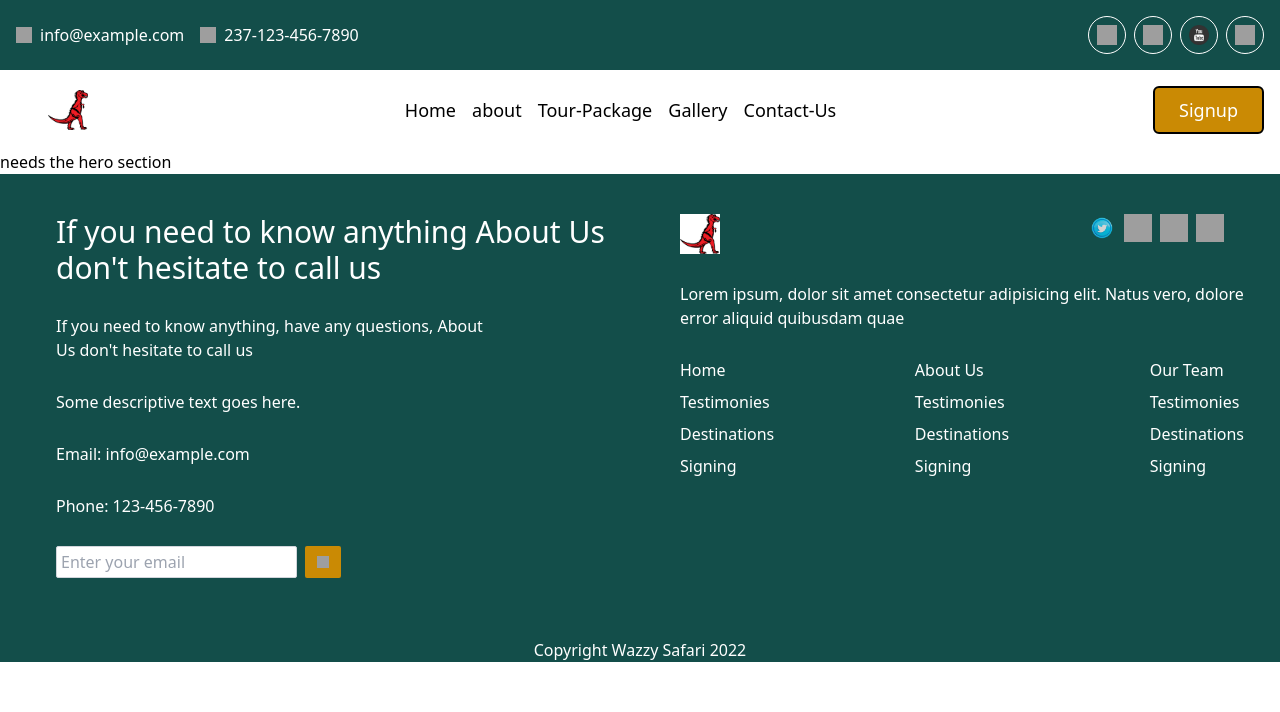
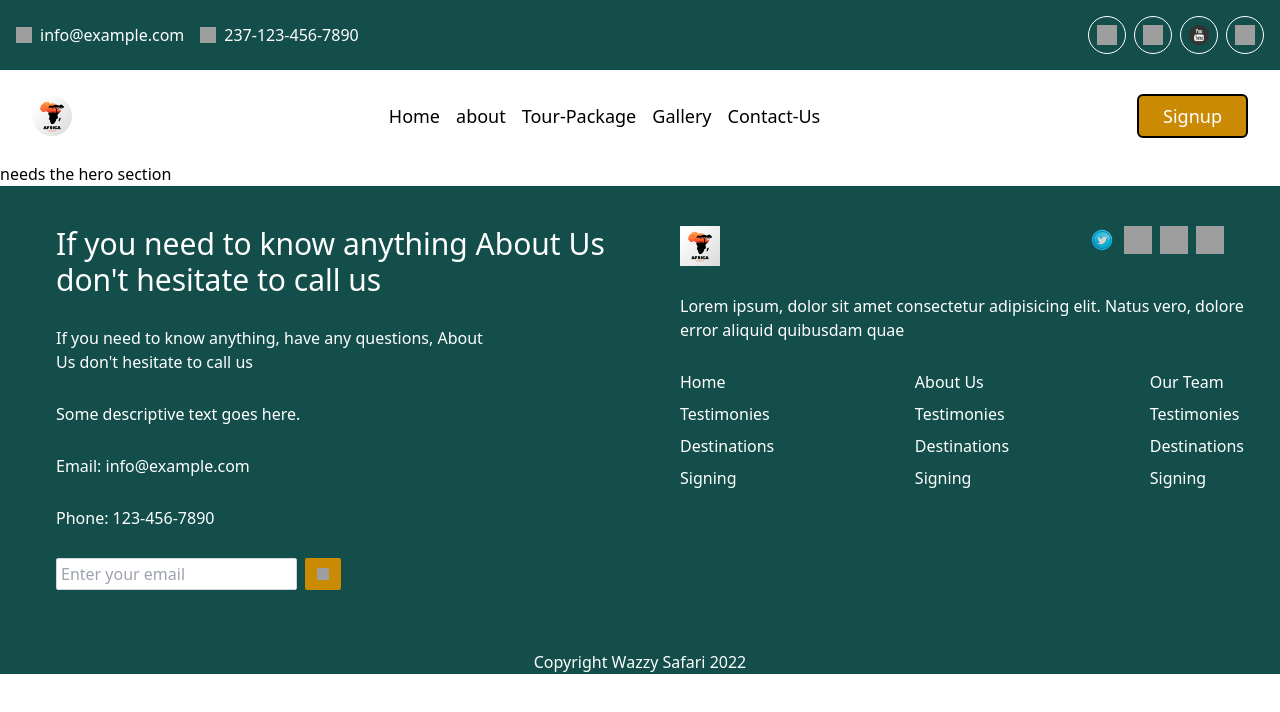
Before and after one commit to solonkonora/my-touristic-site, a React (Vite) app: page / in a window 1280 px wide. Shown: the top 712 px of the page. Built offline with nearby package versions, Linux system fonts and the light colour scheme; grey boxes are pictures that could not be loaded.

Commit message:
change logo image

```diff
--- a/src/components/footer.tsx
+++ b/src/components/footer.tsx
@@ -27,7 +27,7 @@ const Footer = () => {
           <div className="flex-1 text-left my-10 sm:ml-10">
             <div className="flex justify-between sm:mr-10 mb-5">
               <div className="w-12 h-12">
-                <img className="w-10 h-10" src="/images/dinosaur.png" alt="Logo" />
+                <img className="w-10 h-10" src="/images/logo.jpg" alt="Logo" />
               </div>
               <div className="flex space-x-2">
                 <img className="w-7 h-7" src="/images/twitter.png" alt="Twitter" />
--- a/src/components/navigation.tsx
+++ b/src/components/navigation.tsx
@@ -10,12 +10,13 @@ const Navigation = () => {
 
   return (
     <>
-      <div className="w-full flex justify-between items-center p-4">
+      {/* <div className="w-full flex justify-between items-center p-4"> */}
+        <div className="mx-auto flex max-w-7xl items-center justify-between p-6 lg:px-8">
         {/* Logo */}
         <div className="flex items-center">
-          <ul className="flex items-center ml-8">
+          <ul className="flex items-center">
             <li>
-              <img src="/images/dinosaur.png" alt="logo" className="w-10 h-10" />
+              <img src="/images/logo.jpg" alt="logo" className="w-10 h-10 rounded-full" />
             </li>
           </ul>
         </div>
@@ -57,7 +58,7 @@ const Navigation = () => {
         <div className="hidden md:flex items-center">
           <a
             href="#"
-            className="bg-yellow-600 text-white border-2 border-black rounded-md py-2 px-6 text-lg"
+            className="bg-yellow-600 text-white border-2 border-black rounded-md py-1.5 px-6 text-lg"
           >
             Signup
           </a>
--- a/src/components/plans.tsx
+++ b/src/components/plans.tsx
@@ -47,17 +47,17 @@ const TourPlan = () => {
 
             <div className="grid grid-cols-1 md:grid-cols-3 gap-6 p-4">
                 {divData.map((item, index) => (
-                    <div key={index} className="flex flex-col items-start bg-white p-4 rounded-lg shadow-md">
+                    <div key={index} className="flex flex-col items-start bg-white rounded-lg shadow-md border border-gray-300">
                         <img
                             src={item.imgSrc}
                             alt={item.subtitle}
                             className="w-full h-40 object-cover rounded-lg mb-4"
                         />
-                        <h3 className="text-xl font-semibold mb-2">{item.subtitle}</h3>
-                        <p className="text-black-600 mb-4">
+                        <h3 className="text-xl font-semibold mb-2 px-4">{item.subtitle}</h3>
+                        <p className="text-black-600 mb-4  px-4">
                             {item.text}
                         </p>
-                        <button className="bg-yellow-600 text-white py-2 px-4 rounded hover:bg-yellow-500">
+                        <button className="bg-yellow-600 text-white px-2 py-2 mx-4 mb-4 rounded hover:bg-yellow-500">
                             Read More
                         </button>
                     </div>
--- a/src/pages/about.tsx
+++ b/src/pages/about.tsx
@@ -3,14 +3,52 @@ import MiniNavbar from '../components/topNav';
 import Navigation from '../components/navigation';
 import Footer from '../components/footer';
 
-const AboutPage
- = () => {
+const AboutPage = () => {
+
+    const divData = [
+        {
+            id: 1,
+            imgsrc: "https://images.pexels.com/photos/1137453/pexels-photo-1137453.jpeg?auto=compress&cs=tinysrgb&w=400",
+            text: "Lorem ipsum dolor sit, amet consectetur adipisicing elit. Eum, voluptates?Lorem ipsum dolor sit amet consectetur adipisicing elit. Voluptate veritatis pariatur fuga maiores, dolore ipsam! In eius delectus porro molestiae",
+        },
+        {
+            id: 2,
+            text: "Lorem ipsum dolor sit amet consectetur adipisicing elit. Quisquam aliquam nobis non perferendis, expedita dolor incidunt eius quam! Vitae a maiores soluta ratione voluptates unde aspernatur libero rerum aut ex.",
+            imgsrc: "https://images.pexels.com/photos/1102609/pexels-photo-1102609.jpeg?auto=compress&cs=tinysrgb&w=400",
+        },
+        {
+            id: 3,
+            imgsrc: "https://images.pexels.com/photos/5792827/pexels-photo-5792827.jpeg?auto=compress&cs=tinysrgb&w=400",
+            text: "Lorem ipsum dolor sit amet consectetur adipisicing elit. Quisquam aliquam nobis non perferendis, expedita dolor incidunt eius quam! Vitae a maiores soluta ratione voluptates unde aspernatur libero rerum aut ex.",
+        }
+    ]
+
     return (
         <>
             <MiniNavbar />
             <Navigation />
-                        {/* needs the hero section */}
+            {/* needs the hero section */}
 
+            <div className='space-y-8'>
+                {divData.map((item, value) => (
+                    <div
+                        key={item.id}
+                        className={`flex items-center ${value % 2 === 1 ? 'flex-row-reverse' : ''}`}
+                    >
+                        <div className="w-1/2 p-4">
+                            <img
+                                src={item.imgsrc}
+                                alt={`Item ${item.id}`}
+                                className="w-full h-auto rounded-lg shadow-md"
+                            />
+                        </div>
+
+                        <div className="w-1/2 p-4">
+                            <p className="text-lg">{item.text}</p>
+                        </div>
+                    </div>
+                ))}
+            </div>
             <Footer />
         </>
     )
```
Also changed, not shown: public/images/logo.jpg (added).
